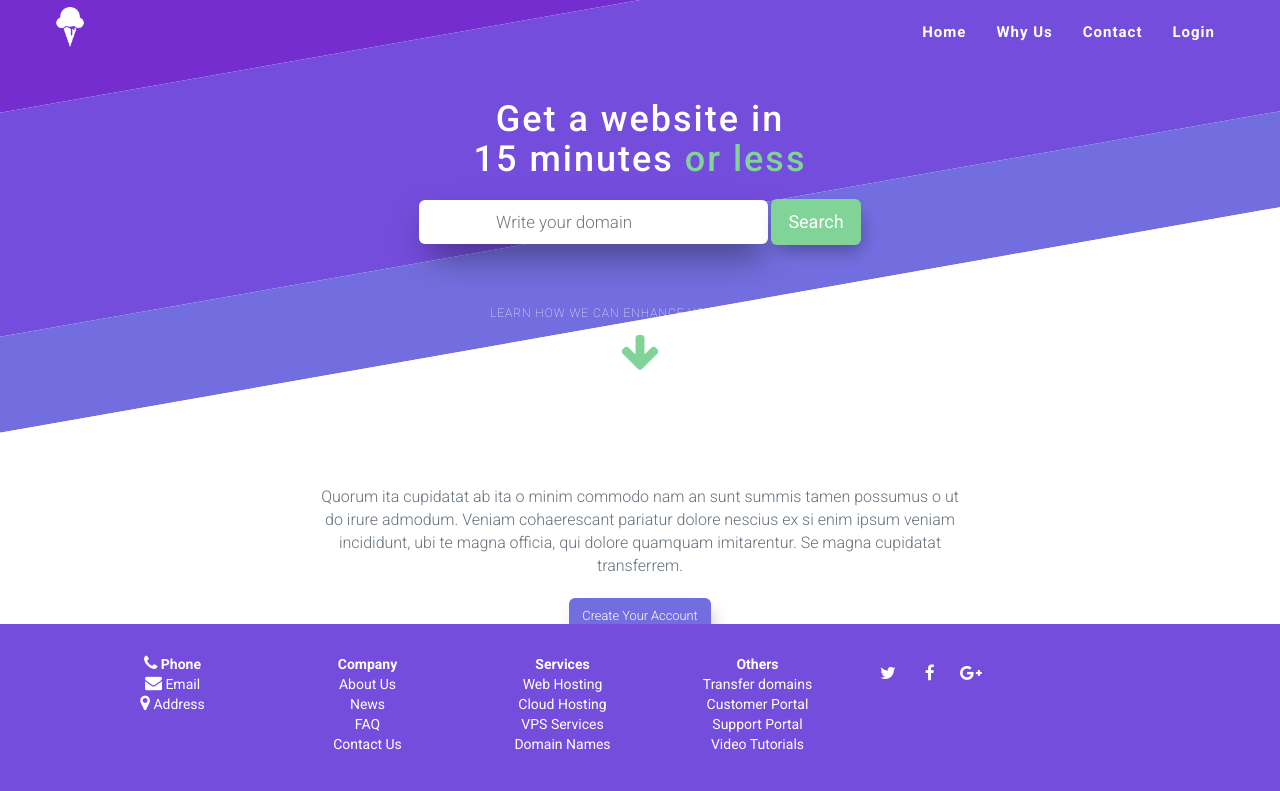
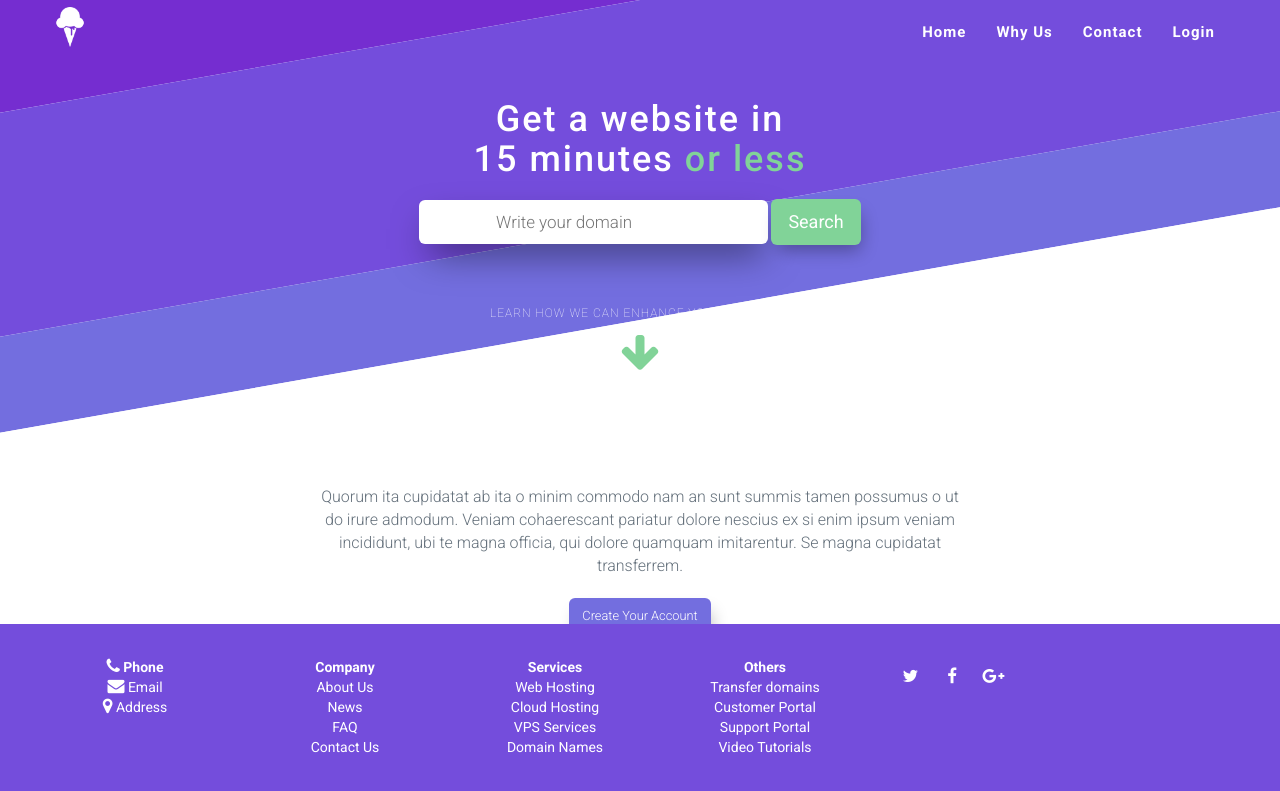
Before and after one commit to Miirbat/thesis-code-challenge, a website: page index.html in a window 1280 px wide. Shown: the top 791 px of the page. Drawn offline with nearby package versions, Linux system fonts and the light colour scheme.

Commit message:
footer vertical align

```diff
--- a/css/stylesheets/sections/footer.css
+++ b/css/stylesheets/sections/footer.css
@@ -1,10 +1,12 @@
 footer {
   position: fixed;
+  display: table;
   width: 100%;
   bottom: 0;
   background-color: #744DDC;
   height: 22vh;
   padding: 30px 10px;
+  vertical-align: middle;
 }
 
 footer ul {
@@ -20,6 +22,8 @@ footer .container {
   text-align: center;
   align-items: center;
   justify-content: center;
+  vertical-align: middle;
+  display: table-cell;
 }
 
 .footer-list-items li a {
```
